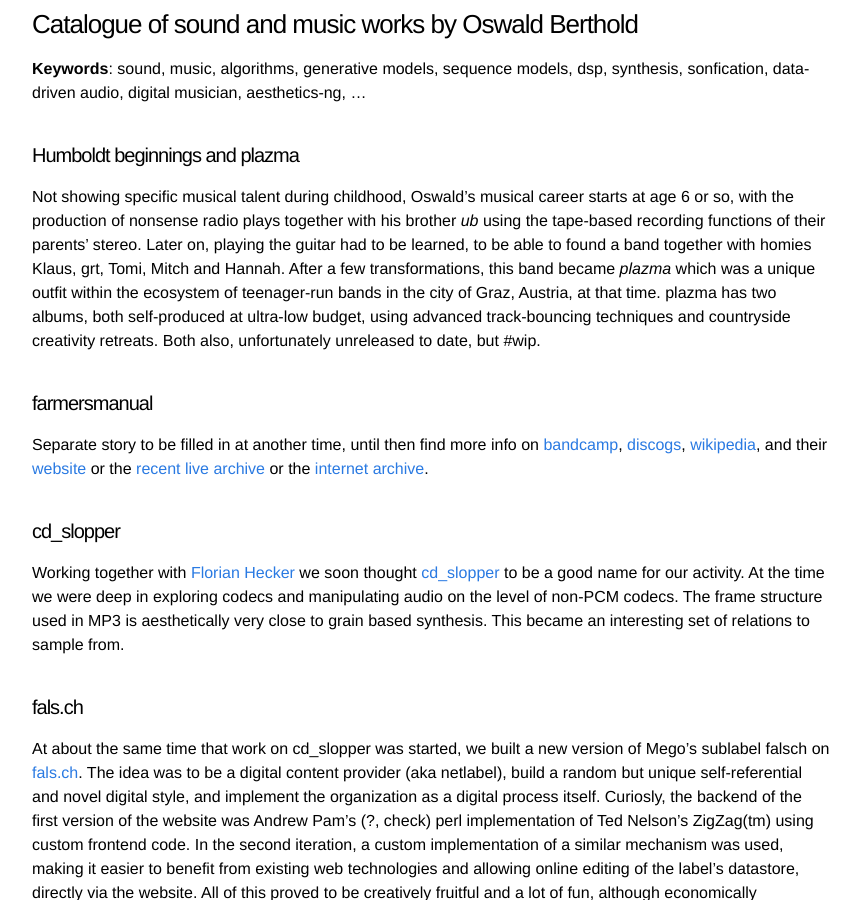
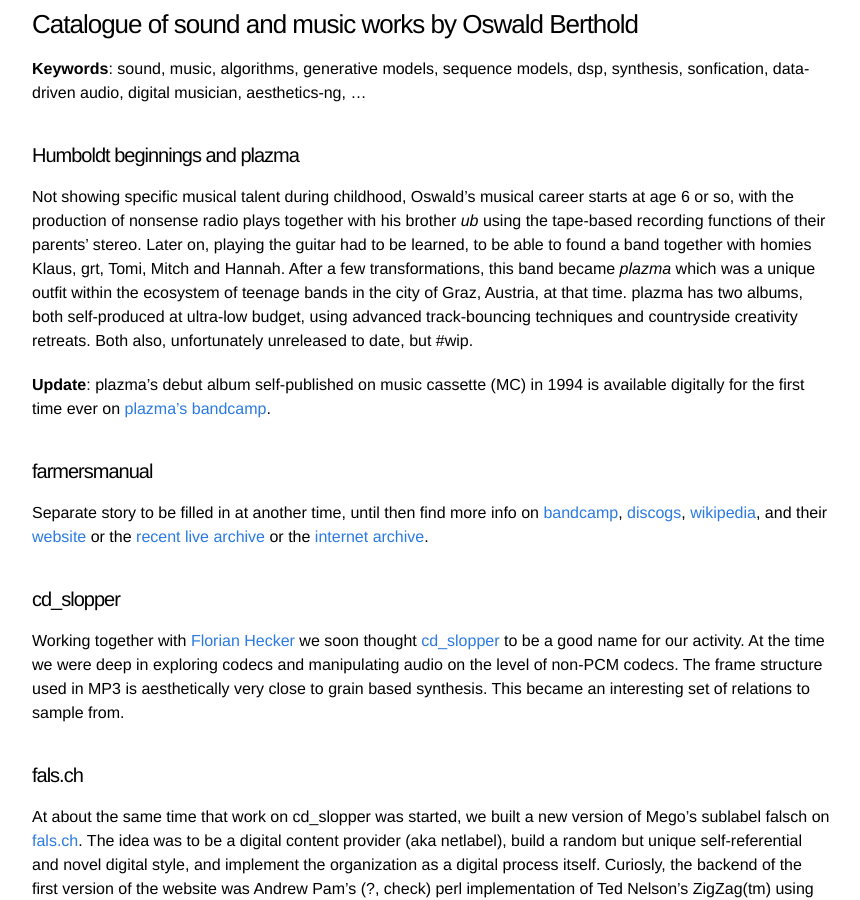
Before and after one commit to x75/x75.github.io, a Jekyll site: the page built from _posts/2018-11-07-Oswald-Berthold-music-works.md, in a window 1280 px wide and 900 px high, scrolled down 324 px. Shown: the whole window, without its empty margins (208-1068 px from the left). Built offline with Jekyll 4.4.1, drawn with Linux system fonts in a browser that asks for light colours; comment, search, counter and statistics services are not loaded; some of the changed text lies outside the part shown.

Commit message:
music works fixes

```diff
--- a/_posts/2018-11-07-Oswald-Berthold-music-works.md
+++ b/_posts/2018-11-07-Oswald-Berthold-music-works.md
@@ -1,4 +1,5 @@
 ---
+
 layout: post
 title: Catalogue of sound and music works by Oswald Berthold
 comments: true
@@ -7,115 +8,65 @@
 
 ### Catalogue of sound and music works by Oswald Berthold
 
-__Keywords__: sound, music, algorithms, generative models, sequence
-models, dsp, synthesis, sonfication, data-driven audio, digital musician, aesthetics-ng, ...
+**Keywords**: sound, music, algorithms, generative models, sequence models, dsp, synthesis, sonfication, data-driven audio, digital musician, aesthetics-ng, ...
 
 #### Humboldt beginnings and plazma
 
-Not showing specific musical talent during childhood, Oswald's musical
-career starts at age 6 or so, with the production of nonsense radio
-plays together with his brother *ub* using the tape-based recording
-functions of their parents' stereo. Later on, playing the guitar had
-to be learned, to be able to found a band together with homies Klaus,
-grt, Tomi, Mitch and Hannah. After a few transformations, this band
-became *plazma* which was a unique outfit within the ecosystem of
-teenager-run bands in the city of Graz, Austria, at that time. plazma
-has two albums, both self-produced at ultra-low budget, using advanced
-track-bouncing techniques and countryside creativity retreats. Both
-also, unfortunately unreleased to date, but #wip.
+Not showing specific musical talent during childhood, Oswald's musical career starts at age 6 or so, with the production of nonsense radio plays together with his brother *ub* using the tape-based recording functions of their parents' stereo. Later on, playing the guitar had to be learned, to be able to found a band together with homies Klaus, grt, Tomi, Mitch and Hannah. After a few transformations, this band became *plazma* which was a unique outfit within the ecosystem of teenage bands in the city of Graz, Austria, at that time. plazma has two albums, both self-produced at ultra-low budget, using advanced track-bouncing techniques and countryside creativity retreats. Both also, unfortunately unreleased to date, but \#wip.
+
+**Update**: plazma's debut album self-published on music cassette (MC) in 1994 is available digitally for the first time ever on [plazma's bandcamp](https://plazmagraz.bandcamp.com/releases).
 
 #### farmersmanual
 
-Separate story to be filled in at another time, until then find more
-info on [bandcamp](https://farmersmanual.bandcamp.com/),
-[discogs](https://www.discogs.com/artist/356-Farmers-Manual),
-[wikipedia](https://en.wikipedia.org/wiki/Farmers_Manual), and their
-[website](http://web.fm) or the [recent live
-archive](http://rla.web.fm) or the [internet
-archive](https://archive.org/search.php?query=farmersmanual).
+Separate story to be filled in at another time, until then find more info on [bandcamp](https://farmersmanual.bandcamp.com/), [discogs](https://www.discogs.com/artist/356-Farmers-Manual), [wikipedia](https://en.wikipedia.org/wiki/Farmers_Manual), and their [website](http://web.fm) or the [recent live archive](http://rla.web.fm) or the [internet archive](https://archive.org/search.php?query=farmersmanual).
 
-#### cd_slopper
+#### cd\_slopper
 
-Working together with [Florian
-Hecker](http://florianhecker.blogspot.com/) we soon thought
-[cd_slopper](https://www.discogs.com/artist/11328-CD_slopper) to be a
-good name for our activity. At the time we were deep in exploring
-codecs and manipulating audio on the level of non-PCM codecs. The
-frame structure used in MP3 is aesthetically very close to grain based
-synthesis. This became an interesting set of relations to sample from.
+Working together with [Florian Hecker](http://florianhecker.blogspot.com/) we soon thought [cd\_slopper](https://www.discogs.com/artist/11328-CD_slopper) to be a good name for our activity. At the time we were deep in exploring codecs and manipulating audio on the level of non-PCM codecs. The frame structure used in MP3 is aesthetically very close to grain based synthesis. This became an interesting set of relations to sample from.
 
 #### fals.ch
 
-At about the same time that work on cd_slopper was started, we built a
-new version of Mego's sublabel falsch on
-[fals.ch](web.archive.org/web/19991218005216/http://fals.ch). The idea
-was to be a digital content provider (aka netlabel), build a random
-but unique self-referential and novel digital style, and implement the
-organization as a digital process itself. Curiosly, the backend of the
-first version of the website was Andrew Pam's (?, check) perl
-implementation of Ted Nelson's ZigZag(tm) using custom frontend
-code. In the second iteration, a custom implementation of a similar
-mechanism was used, making it easier to benefit from existing web
-technologies and allowing online editing of the label's datastore,
-directly via the website. All of this proved to be creatively fruitful
-and a lot of fun, although economically unsuccessful due to our
-outright art-pour-l'art approach, aka business naivity. The label
-released more than 50 packages of digital audio-visual content by a
-diverse set of upcoming and acclaimed artists, united by the their
-quest for truly innovative approaches to media design of technical and
-aesthetic excellence. The releases include two tangible CDROMs serving
-as cross-sections of the catalogue.
+At about the same time that work on cd\_slopper was started, we built a new version of Mego's sublabel falsch on [fals.ch](https://web.archive.org/web/19991218005216/http://fals.ch). The idea was to be a digital content provider (aka netlabel), build a random but unique self-referential and novel digital style, and implement the organization as a digital process itself. Curiosly, the backend of the first version of the website was Andrew Pam's (?, check) perl implementation of Ted Nelson's ZigZag(tm) using custom frontend code. In the second iteration, a custom implementation of a similar mechanism was used, making it easier to benefit from existing web technologies and allowing online editing of the label's datastore, directly via the website. All of this proved to be creatively fruitful and a lot of fun, although economically unsuccessful due to our outright art-pour-l'art approach, aka business naivity. The label released more than 50 packages of digital audio-visual content by a diverse set of upcoming and acclaimed artists, united by the their quest for truly innovative approaches to media design of technical and aesthetic excellence. The releases include two tangible CDROMs serving as cross-sections of the catalogue.
 
 #### gullibloon
 
-Picking up fm's sonification and real time data-driven synthesis and
-composition approach, gullibloon was conceived as both software vendor
-and musical identity, building all of their pieces on data feeds
-collected from virtual and physical source processes such as network
-traffic, computer activity status, various sensors and algorithmic
-generators. They can be found on the [web](https://gullibloon.org).
+Picking up fm's sonification and real time data-driven synthesis and composition approach, gullibloon was conceived as both software vendor and musical identity, building all of their pieces on data feeds collected from virtual and physical source processes such as network traffic, computer activity status, various sensors and algorithmic generators. They can be found on the [web](https://gullibloon.org).
 
- - Gullibloon 'MUH' (ALKU 87, 2010), Music cassette tape, grey and pink versions, sold out, <http://alkualkualkualkualkualkualkualkualkualku.org/pmwiki/pmwiki.php/Main/ALKU87>
- - army of darkness, on [youtube](https://www.youtube.com/watch?v=a7nEPDXEioM&t=28s), produced ca. 2010 (?)
+-   Gullibloon 'MUH' (ALKU 87, 2010), Music cassette tape, grey and pink versions, sold out, <http://alkualkualkualkualkualkualkualkualkualku.org/pmwiki/pmwiki.php/Main/ALKU87>
+-   army of darkness, on [youtube](https://www.youtube.com/watch?v=a7nEPDXEioM&t=28s), produced ca. 2010 (?)
 
 #### Solo work
 
-Been working on different synthetic persona over time including
-*calimba de luna*, *dprmkr*, *pxp* and *tsx*.
+Been working on different synthetic persona over time including *calimba de luna*, *dprmkr*, *pxp* and *tsx*.
 
- - dprmkr - Test codes for the measurement of airborne noise, (con*, 1997)
-  - Farmers Manual attribution is incorrect
- - pxp - while (wavetrap, 2002)
- - pxp - nada (rekorder, 2005)
- - Various - Rara avis, ALKU, 2017?
- - tsx - recur (trust, 2017), available via TRUST Vienna on
-   [bandcamp](https://trust.bandcamp.com/album/recur) or on youtube
-   ([going](https://www.youtube.com/watch?v=K6gjx773udo),
-   [squrp](https://www.youtube.com/watch?v=lSqJ-OmqtDA),
-   [slow](https://www.youtube.com/watch?v=-MyBKmX7xpA), [brum brum
-   like](https://www.youtube.com/watch?v=oEtSrK6kbO4)).
+-   dprmkr - Test codes for the measurement of airborne noise, (con\*, 1997)
+-   Farmers Manual attribution is incorrect
+-   pxp - while (wavetrap, 2002)
+-   pxp - nada (rekorder, 2005)
+-   Various - Rara avis, ALKU, 2017?
+-   tsx - recur (trust, 2017), available via TRUST Vienna on [bandcamp](https://trust.bandcamp.com/album/recur) or on youtube ([going](https://www.youtube.com/watch?v=K6gjx773udo), [squrp](https://www.youtube.com/watch?v=lSqJ-OmqtDA), [slow](https://www.youtube.com/watch?v=-MyBKmX7xpA), [brum brum like](https://www.youtube.com/watch?v=oEtSrK6kbO4)).
 
 ### Raw list
 
 FIXME: include trackdb, in the meantime simple version
 
-| **Year** | **artist** | **package** | **Refs**|
-| -------- | ---------- | ----------- | ------- |
-|  1996    | farmersmanual | fm | Mego - Mego 017 |
-| 1996     | farmersmanual | No backup | Mego - Mego 008 |
-| 1996     | farmersmanual | does not compute | tray - TRAY 1 |
-| 1997     | farmersmanual | fsck | tray - TRAY 2, OR - SLUMP 8 |
-| 1997     | dprmkr        | test codes ftmoan | constar - con\* 0004 |
-| 1998     | farmersmanual | explorers\_we | OR - SQUISH04 |
-| 2000     | cd\_slopper   | SaskieWoxi | OR - JODEL 10 |
-| 2002     | pxp           | while(p){print"."," "x$p++} | Wavetrap - WAV04 |
-| 2003     | farmersmanual | Recent live archive (RLA) | Mego - Mego 777 |
-| 2004     | Emanual Frakt | Kekkoushougai             | Tonto - tonto #24 |
-| 2005     | pxp           | nada                      | Dekorder - Dekorder 009 |
-| 2010     | gullibloon    | MUH                       | Alku - ALKU 87 |
-| 2016     | Various       | Rara Avis | Alku - ALKU 99 |
-| 2017     | farmersmanual | fmoto | generate and test - gt0 |
-| 2017     | tsx           | recur | TRUST - TRUSTe02 |
+| **Year** | **artist**      | **package**                                      | **Refs**                    |
+| -------- | --------------- | ------------------------------------------------ | --------------------------- |
+| 1996     | farmersmanual   | fm                                               | Mego - Mego 017             |
+| 1996     | farmersmanual   | No backup                                        | Mego - Mego 008             |
+| 1996     | farmersmanual   | does not compute                                 | tray - TRAY 1               |
+| 1997     | farmersmanual   | fsck                                             | tray - TRAY 2, OR - SLUMP 8 |
+| 1997     | calimba de luna | test codes for the measurement of airborne noise | constar - con\* 0004        |
+| 1998     | farmersmanual   | explorers\_we                                    | OR - SQUISH04               |
+| 2000     | cd\_slopper     | SaskieWoxi                                       | OR - JODEL 10               |
+| 2002     | pxp             | while(p){print"."," "x$p++}                      | Wavetrap - WAV04            |
+| 2003     | farmersmanual   | Recent live archive (RLA)                        | Mego - Mego 777             |
+| 2004     | Emanual Frakt   | Kekkoushougai                                    | Tonto - tonto \#24          |
+| 2005     | pxp             | nada                                             | Dekorder - Dekorder 009     |
+| 2010     | gullibloon      | MUH                                              | Alku - ALKU 87              |
+| 2016     | Various         | Rara Avis                                        | Alku - ALKU 99              |
+| 2017     | farmersmanual   | fmoto                                            | generate and test - gt0     |
+| 2017     | tsx             | recur                                            | TRUST - TRUSTe02            |
 
 <!--
 References: autopop, augmented creativity, augmented editing,
@@ -149,6 +100,8 @@
 <noscript>Please enable JavaScript to view the <a href="https://disqus.com/?ref_noscript">comments powered by Disqus.</a></noscript>
 {% endif %}
 
-### Footnotes
+
+Footnotes
+---------
 
 <sup><a id="fn.1" href="#fnr.1">1</a></sup>fn.1
```
Also changed, not shown: _posts/2019-01-16-electronic-music-listening.md (added, +46 -0 lines).
